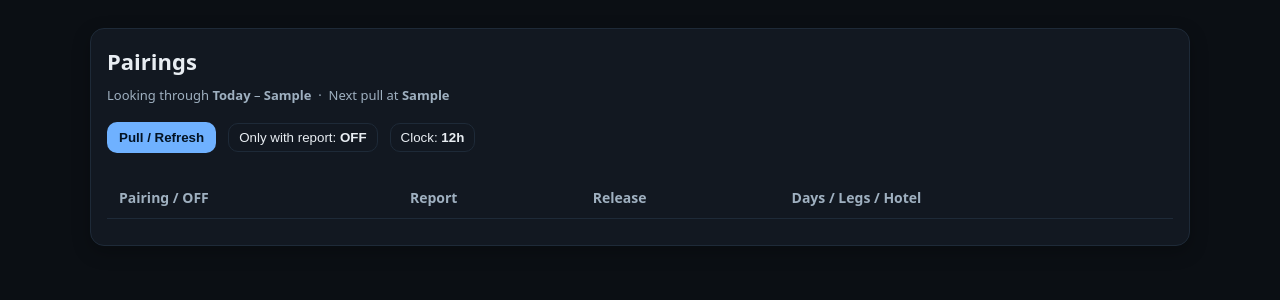
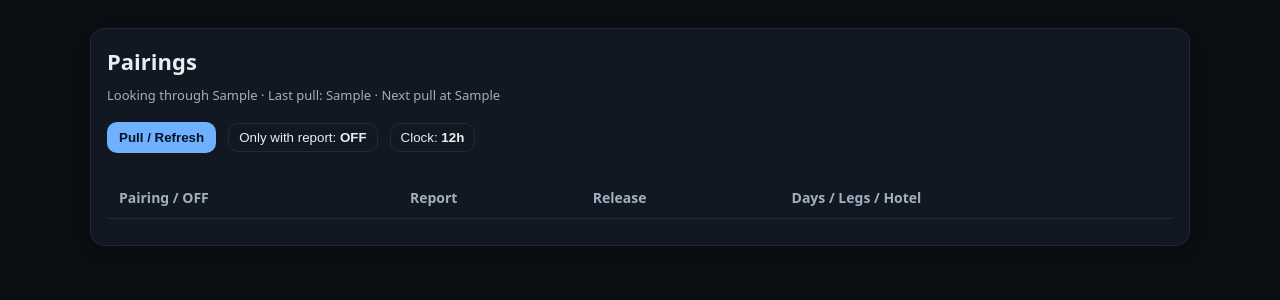
Before and after one commit to barrdunn/dutywatch-backend, a FastAPI app: template templates/pairings.html in a window 1280 px wide. Shown: the top 300 px of the page. Run offline with FastAPI, Linux system fonts and the light colour scheme; the template is opened without the code that fills it: most values are stand-ins (such as "Sample title", 1, 10 or a date in 2020); lists and menus that the app fills with data are empty.

Commit message:
UI: header shows last/next pull; in-progress tag; strike completed legs; local-time next :00/:30

```diff
--- a/templates/pairings.html
+++ b/templates/pairings.html
@@ -16,11 +16,11 @@
       --row-alt: #0d1219;
       --border: #1e2a38;
       --green: #98f5a7;
-      --off: #ffae60;
-      --pairing-bg: rgba(51,127,86,0.16);
-      --pairing-bg-hover: rgba(61,153,106,0.26);
-      --pairing-border: rgba(73,179,124,0.35);
-      --warn: #ffd166;
+      --off: #ffae60; /* text only */
+      --pairing-bg: rgba(51, 127, 86, 0.16);
+      --pairing-bg-hover: rgba(61, 153, 106, 0.26);
+      --pairing-border: rgba(73, 179, 124, 0.35);
+      --strike: #84a1b7;
     }
     body { margin: 0; background: var(--bg); color: var(--text);
       font: 14px/1.5 system-ui, -apple-system, Segoe UI, Roboto, Ubuntu, Cantarell, "Helvetica Neue", Arial, "Noto Sans", sans-serif; }
@@ -39,13 +39,13 @@
 
     tr.summary { background: var(--pairing-bg); border: 1px solid var(--pairing-border); cursor: pointer; }
     tr.summary:hover { background: var(--pairing-bg-hover); }
+
     tr.details { background: var(--row-alt); border: 1px dashed var(--border); }
     tr.off { background: var(--row); border: 1px solid var(--border); }
 
     .pill { font-size: 12px; font-weight: 700; color: #021216; background: var(--green);
       display: inline-block; padding: 3px 8px; border-radius: 999px; margin-left: 8px; }
     .muted { color: var(--muted); }
-    .warn { color: var(--warn); font-weight: 800; margin-left: 8px; }
     .daysbox { padding: 10px 10px 12px; border-radius: 10px; }
     .dayhdr { font-weight: 700; margin: 4px 0 8px; }
     .legs { width: 100%; border-collapse: collapse; }
@@ -54,17 +54,20 @@
     .off-label { font-weight: 800; color: var(--off); }
     .off-dur { font-weight: 800; color: var(--off); }
     .hide { display: none; }
-    .done { text-decoration: line-through; opacity: 0.6; }
+
+    /* strikethrough for completed legs */
+    .leg-done td { text-decoration: line-through; color: var(--strike); }
+    .progress { font-weight: 800; margin-left: 8px; color: var(--green); }
   </style>
 </head>
 <body>
   <div class="wrap">
     <div class="card">
       <h1>Pairings</h1>
-
       <div class="sub">
-        Looking through <strong>Today</strong> – <strong>{{ span_str }}</strong>
-        &nbsp;&middot;&nbsp; Next pull at <strong>{{ next_pull_str }}</strong>
+        Looking through {{ looking_through }} &middot;
+        Last pull: {{ last_pull_local }} &middot;
+        Next pull at {{ next_pull_local }}
       </div>
 
       <div class="controls">
@@ -96,8 +99,8 @@
           <tr class="summary" data-idx="{{ loop.index0 }}" data-has-report="{{ 1 if row.display.report_str else 0 }}">
             <td>
               <strong>{{ row.pairing_id }}</strong>
-              {% if row.in_progress %}<span class="warn">(In&nbsp;Progress)</span>{% endif %}
               <span class="pill">{{ row.days|length }} day</span>
+              {% if row.in_progress %}<span class="progress">(In progress)</span>{% endif %}
             </td>
             <td>{{ row.display.report_str }}</td>
             <td>{{ row.display.release_str }}</td>
@@ -126,7 +129,7 @@
                         </thead>
                         <tbody>
                         {% for leg in day.legs %}
-                          <tr class="leg-row{% if leg.done %} done{% endif %}" data-has-report="{{ 1 if day.report else 0 }}">
+                          <tr class="leg-row {% if leg.done %}leg-done{% endif %}" data-has-report="{{ 1 if day.report else 0 }}">
                             <td>{{ leg.flight or '' }}</td>
                             <td>{{ leg.dep }}–{{ leg.arr }}</td>
                             <td>
@@ -209,10 +212,7 @@
       const next = cur === '12' ? '24' : '12';
       clkBtn.setAttribute('data-clock', next);
       clkState.textContent = next === '24' ? '24h' : '12h';
-      // To actually switch formats, reload with a query param:
-      // const url = new URL(window.location.href);
-      // url.searchParams.set('is_24h', next === '24' ? '1' : '0');
-      // window.location.href = url.toString();
+      // For server-side format toggle, reload with '?is_24h=' query if you want.
     });
   </script>
 </body>
```
